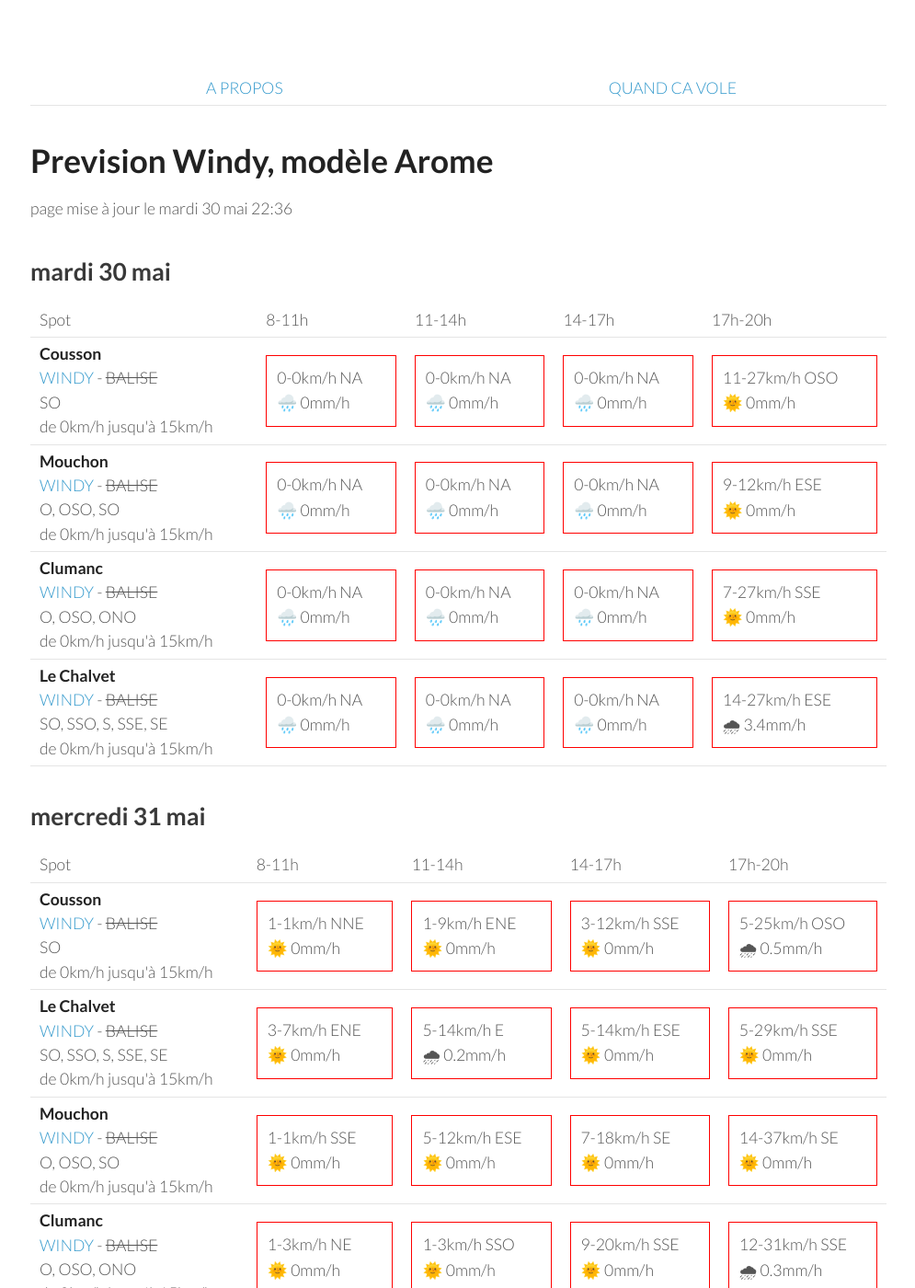
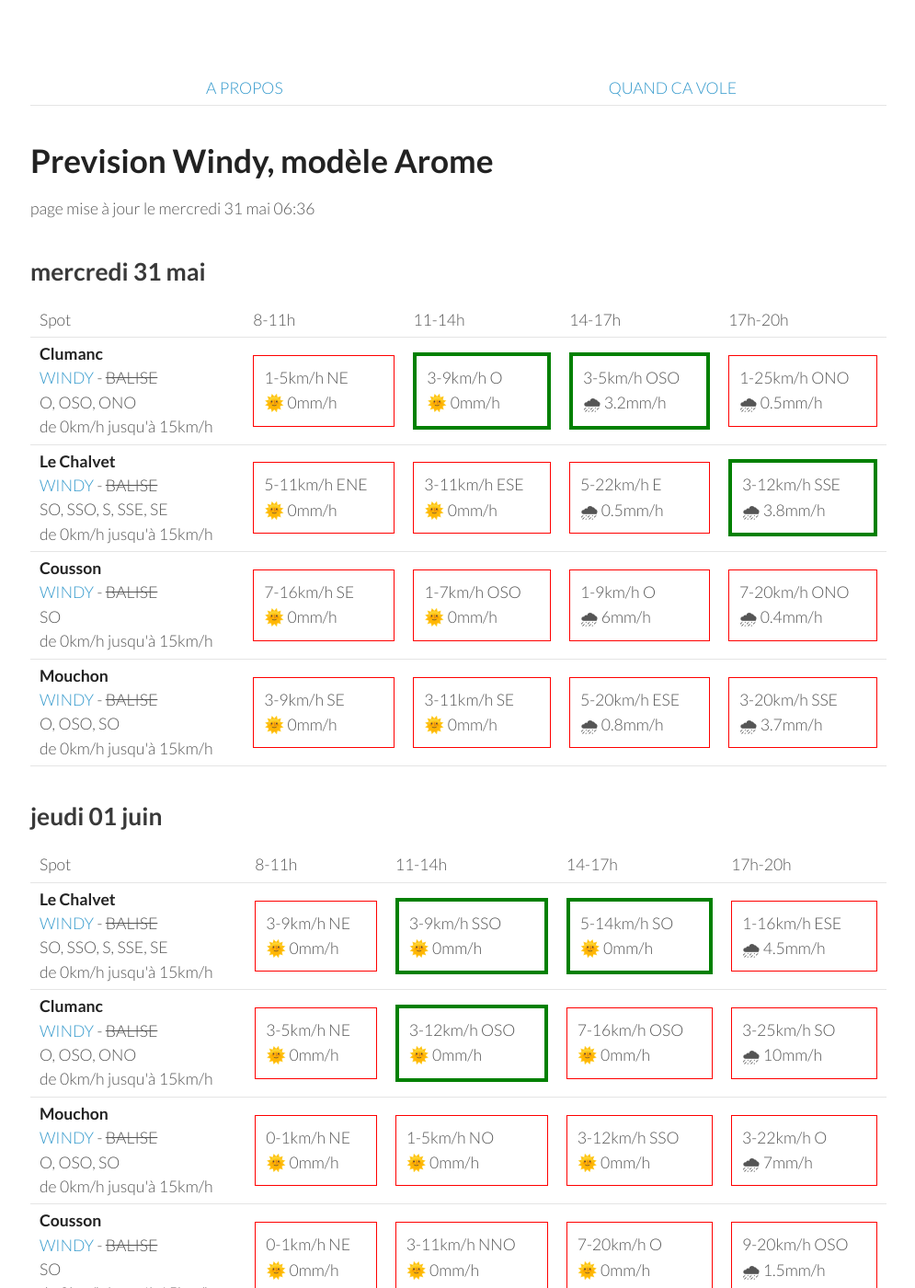
Before and after one commit to parapente-dans-le-nord/parapente-dans-le-nord.github.io, a Jekyll site: the page built from saint_andre.markdown, in a window 1280 px wide and 1400 px high. Shown: the whole window at 92% size, without its empty margins (25-1020 px from the left). Built offline with Jekyll 4.4.1, drawn with Linux system fonts in a browser that asks for light colours; some of the changed text lies outside the part shown.

Commit message:
update index.markdown

```diff
--- a/saint_andre.markdown
+++ b/saint_andre.markdown
@@ -7,60 +7,8 @@ title:  "Tous les spots"
 {: .links}
 
 # Prevision Windy, modèle Arome
-page mise à jour le mardi 30 mai 22:36
+page mise à jour le mercredi 31 mai 06:36
 
-## mardi 30 mai
-
-{::nomarkdown}
-<table>
-  <tbody>
-    <tr>
-      <td>Spot</td>
-      <td>8-11h</td>
-      <td>11-14h</td>
-      <td>14-17h</td>
-      <td>17h-20h</td>
-    </tr>
-<tr>
-        <td><strong>Cousson</strong><br><a href="https://windy.com/44.054/6.240?43.940,6.241,10,m:eSAaglz">WINDY</a> - <span class="no-balise"> BALISE </span><br> <span class="vent-favorable">SO</span><br><span class="force-vent">de 0km/h jusqu'à 15km/h</span> </td>
-
-            <td><div class="not-flyable"><p>0-0km/h NA</p><p>🌧️ 0mm/h</p></div></td>
-            <td><div class="not-flyable"><p>0-0km/h NA</p><p>🌧️ 0mm/h</p></div></td>
-            <td><div class="not-flyable"><p>0-0km/h NA</p><p>🌧️ 0mm/h</p></div></td>
-            <td><div class="not-flyable"><p>11-27km/h OSO</p><p>🌞 0mm/h</p></div></td>
-
-    </tr>
-<tr>
-        <td><strong>Mouchon</strong><br><a href="https://windy.com/43.992/6.424?43.878,6.425,10,m:eSuaglR">WINDY</a> - <span class="no-balise"> BALISE </span><br> <span class="vent-favorable">O, OSO, SO</span><br><span class="force-vent">de 0km/h jusqu'à 15km/h</span> </td>
-
-            <td><div class="not-flyable"><p>0-0km/h NA</p><p>🌧️ 0mm/h</p></div></td>
-            <td><div class="not-flyable"><p>0-0km/h NA</p><p>🌧️ 0mm/h</p></div></td>
-            <td><div class="not-flyable"><p>0-0km/h NA</p><p>🌧️ 0mm/h</p></div></td>
-            <td><div class="not-flyable"><p>9-12km/h ESE</p><p>🌞 0mm/h</p></div></td>
-
-    </tr>
-<tr>
-        <td><strong>Clumanc</strong><br><a href="https://windy.com/44.027/6.402?43.914,6.403,10,m:eSxaglP">WINDY</a> - <span class="no-balise"> BALISE </span><br> <span class="vent-favorable">O, OSO, ONO</span><br><span class="force-vent">de 0km/h jusqu'à 15km/h</span> </td>
-
-            <td><div class="not-flyable"><p>0-0km/h NA</p><p>🌧️ 0mm/h</p></div></td>
-            <td><div class="not-flyable"><p>0-0km/h NA</p><p>🌧️ 0mm/h</p></div></td>
-            <td><div class="not-flyable"><p>0-0km/h NA</p><p>🌧️ 0mm/h</p></div></td>
-            <td><div class="not-flyable"><p>7-27km/h SSE</p><p>🌞 0mm/h</p></div></td>
-
-    </tr>
-<tr>
-        <td><strong>Le Chalvet</strong><br><a href="https://windy.com/43.979/6.480?43.866,6.480,10,m:eSsaglX">WINDY</a> - <span class="no-balise"> BALISE </span><br> <span class="vent-favorable">SO, SSO, S, SSE, SE</span><br><span class="force-vent">de 0km/h jusqu'à 15km/h</span> </td>
-
-            <td><div class="not-flyable"><p>0-0km/h NA</p><p>🌧️ 0mm/h</p></div></td>
-            <td><div class="not-flyable"><p>0-0km/h NA</p><p>🌧️ 0mm/h</p></div></td>
-            <td><div class="not-flyable"><p>0-0km/h NA</p><p>🌧️ 0mm/h</p></div></td>
-            <td><div class="not-flyable"><p>14-27km/h ESE</p><p>🌧 3.4mm/h</p></div></td>
-
-    </tr>
-
-</tbody>
-</table>
-{:/}
 ## mercredi 31 mai
 
 {::nomarkdown}
@@ -74,42 +22,42 @@ page mise à jour le mardi 30 mai 22:36
       <td>17h-20h</td>
     </tr>
 <tr>
-        <td><strong>Cousson</strong><br><a href="https://windy.com/44.054/6.240?43.940,6.241,10,m:eSAaglz">WINDY</a> - <span class="no-balise"> BALISE </span><br> <span class="vent-favorable">SO</span><br><span class="force-vent">de 0km/h jusqu'à 15km/h</span> </td>
+        <td><strong>Clumanc</strong><br><a href="https://windy.com/44.027/6.402?43.914,6.403,10,m:eSxaglP">WINDY</a> - <span class="no-balise"> BALISE </span><br> <span class="vent-favorable">O, OSO, ONO</span><br><span class="force-vent">de 0km/h jusqu'à 15km/h</span> </td>
 
-            <td><div class="not-flyable"><p>1-1km/h NNE</p><p>🌞 0mm/h</p></div></td>
-            <td><div class="not-flyable"><p>1-9km/h ENE</p><p>🌞 0mm/h</p></div></td>
-            <td><div class="not-flyable"><p>3-12km/h SSE</p><p>🌞 0mm/h</p></div></td>
-            <td><div class="not-flyable"><p>5-25km/h OSO</p><p>🌧 0.5mm/h</p></div></td>
+            <td><div class="not-flyable"><p>1-5km/h NE</p><p>🌞 0mm/h</p></div></td>
+            <td><div class="flyable"><p>3-9km/h O</p><p>🌞 0mm/h</p></div></td>
+            <td><div class="flyable"><p>3-5km/h OSO</p><p>🌧 3.2mm/h</p></div></td>
+            <td><div class="not-flyable"><p>1-25km/h ONO</p><p>🌧 0.5mm/h</p></div></td>
 
 
     </tr>
 <tr>
         <td><strong>Le Chalvet</strong><br><a href="https://windy.com/43.979/6.480?43.866,6.480,10,m:eSsaglX">WINDY</a> - <span class="no-balise"> BALISE </span><br> <span class="vent-favorable">SO, SSO, S, SSE, SE</span><br><span class="force-vent">de 0km/h jusqu'à 15km/h</span> </td>
 
-            <td><div class="not-flyable"><p>3-7km/h ENE</p><p>🌞 0mm/h</p></div></td>
-            <td><div class="not-flyable"><p>5-14km/h E</p><p>🌧 0.2mm/h</p></div></td>
-            <td><div class="not-flyable"><p>5-14km/h ESE</p><p>🌞 0mm/h</p></div></td>
-            <td><div class="not-flyable"><p>5-29km/h SSE</p><p>🌞 0mm/h</p></div></td>
+            <td><div class="not-flyable"><p>5-11km/h ENE</p><p>🌞 0mm/h</p></div></td>
+            <td><div class="not-flyable"><p>3-11km/h ESE</p><p>🌞 0mm/h</p></div></td>
+            <td><div class="not-flyable"><p>5-22km/h E</p><p>🌧 0.5mm/h</p></div></td>
+            <td><div class="flyable"><p>3-12km/h SSE</p><p>🌧 3.8mm/h</p></div></td>
+
+
+    </tr>
+<tr>
+        <td><strong>Cousson</strong><br><a href="https://windy.com/44.054/6.240?43.940,6.241,10,m:eSAaglz">WINDY</a> - <span class="no-balise"> BALISE </span><br> <span class="vent-favorable">SO</span><br><span class="force-vent">de 0km/h jusqu'à 15km/h</span> </td>
+
+            <td><div class="not-flyable"><p>7-16km/h SE</p><p>🌞 0mm/h</p></div></td>
+            <td><div class="not-flyable"><p>1-7km/h OSO</p><p>🌞 0mm/h</p></div></td>
+            <td><div class="not-flyable"><p>1-9km/h O</p><p>🌧 6mm/h</p></div></td>
+            <td><div class="not-flyable"><p>7-20km/h ONO</p><p>🌧 0.4mm/h</p></div></td>
 
 
     </tr>
 <tr>
         <td><strong>Mouchon</strong><br><a href="https://windy.com/43.992/6.424?43.878,6.425,10,m:eSuaglR">WINDY</a> - <span class="no-balise"> BALISE </span><br> <span class="vent-favorable">O, OSO, SO</span><br><span class="force-vent">de 0km/h jusqu'à 15km/h</span> </td>
 
-            <td><div class="not-flyable"><p>1-1km/h SSE</p><p>🌞 0mm/h</p></div></td>
-            <td><div class="not-flyable"><p>5-12km/h ESE</p><p>🌞 0mm/h</p></div></td>
-            <td><div class="not-flyable"><p>7-18km/h SE</p><p>🌞 0mm/h</p></div></td>
-            <td><div class="not-flyable"><p>14-37km/h SE</p><p>🌞 0mm/h</p></div></td>
-
-
-    </tr>
-<tr>
-        <td><strong>Clumanc</strong><br><a href="https://windy.com/44.027/6.402?43.914,6.403,10,m:eSxaglP">WINDY</a> - <span class="no-balise"> BALISE </span><br> <span class="vent-favorable">O, OSO, ONO</span><br><span class="force-vent">de 0km/h jusqu'à 15km/h</span> </td>
-
-            <td><div class="not-flyable"><p>1-3km/h NE</p><p>🌞 0mm/h</p></div></td>
-            <td><div class="not-flyable"><p>1-3km/h SSO</p><p>🌞 0mm/h</p></div></td>
-            <td><div class="not-flyable"><p>9-20km/h SSE</p><p>🌞 0mm/h</p></div></td>
-            <td><div class="not-flyable"><p>12-31km/h SSE</p><p>🌧 0.3mm/h</p></div></td>
+            <td><div class="not-flyable"><p>3-9km/h SE</p><p>🌞 0mm/h</p></div></td>
+            <td><div class="not-flyable"><p>3-11km/h SE</p><p>🌞 0mm/h</p></div></td>
+            <td><div class="not-flyable"><p>5-20km/h ESE</p><p>🌧 0.8mm/h</p></div></td>
+            <td><div class="not-flyable"><p>3-20km/h SSE</p><p>🌧 3.7mm/h</p></div></td>
 
 
     </tr>
@@ -130,42 +78,42 @@ page mise à jour le mardi 30 mai 22:36
       <td>17h-20h</td>
     </tr>
 <tr>
+        <td><strong>Le Chalvet</strong><br><a href="https://windy.com/43.979/6.480?43.866,6.480,10,m:eSsaglX">WINDY</a> - <span class="no-balise"> BALISE </span><br> <span class="vent-favorable">SO, SSO, S, SSE, SE</span><br><span class="force-vent">de 0km/h jusqu'à 15km/h</span> </td>
+
+            <td><div class="not-flyable"><p>3-9km/h NE</p><p>🌞 0mm/h</p></div></td>
+            <td><div class="flyable"><p>3-9km/h SSO</p><p>🌞 0mm/h</p></div></td>
+            <td><div class="flyable"><p>5-14km/h SO</p><p>🌞 0mm/h</p></div></td>
+            <td><div class="not-flyable"><p>1-16km/h ESE</p><p>🌧 4.5mm/h</p></div></td>
+
+
+    </tr>
+<tr>
+        <td><strong>Clumanc</strong><br><a href="https://windy.com/44.027/6.402?43.914,6.403,10,m:eSxaglP">WINDY</a> - <span class="no-balise"> BALISE </span><br> <span class="vent-favorable">O, OSO, ONO</span><br><span class="force-vent">de 0km/h jusqu'à 15km/h</span> </td>
+
+            <td><div class="not-flyable"><p>3-5km/h NE</p><p>🌞 0mm/h</p></div></td>
+            <td><div class="flyable"><p>3-12km/h OSO</p><p>🌞 0mm/h</p></div></td>
+            <td><div class="not-flyable"><p>7-16km/h OSO</p><p>🌞 0mm/h</p></div></td>
+            <td><div class="not-flyable"><p>3-25km/h SO</p><p>🌧 10mm/h</p></div></td>
+
+
+    </tr>
+<tr>
         <td><strong>Mouchon</strong><br><a href="https://windy.com/43.992/6.424?43.878,6.425,10,m:eSuaglR">WINDY</a> - <span class="no-balise"> BALISE </span><br> <span class="vent-favorable">O, OSO, SO</span><br><span class="force-vent">de 0km/h jusqu'à 15km/h</span> </td>
 
-            <td><div class="not-flyable"><p>0-7km/h SSE</p><p>🌞 0mm/h</p></div></td>
-            <td><div class="not-flyable"><p>5-22km/h ESE</p><p>🌞 0mm/h</p></div></td>
-            <td><div class="not-flyable"><p>1-22km/h SE</p><p>🌞 0mm/h</p></div></td>
-            <td><div class="not-flyable"><p>5-18km/h O</p><p>🌧 1.5mm/h</p></div></td>
+            <td><div class="not-flyable"><p>0-1km/h NE</p><p>🌞 0mm/h</p></div></td>
+            <td><div class="not-flyable"><p>1-5km/h NO</p><p>🌞 0mm/h</p></div></td>
+            <td><div class="not-flyable"><p>3-12km/h SSO</p><p>🌞 0mm/h</p></div></td>
+            <td><div class="not-flyable"><p>3-22km/h O</p><p>🌧 7mm/h</p></div></td>
 
 
     </tr>
 <tr>
         <td><strong>Cousson</strong><br><a href="https://windy.com/44.054/6.240?43.940,6.241,10,m:eSAaglz">WINDY</a> - <span class="no-balise"> BALISE </span><br> <span class="vent-favorable">SO</span><br><span class="force-vent">de 0km/h jusqu'à 15km/h</span> </td>
 
-            <td><div class="not-flyable"><p>0-1km/h E</p><p>🌞 0mm/h</p></div></td>
-            <td><div class="not-flyable"><p>3-18km/h O</p><p>🌞 0mm/h</p></div></td>
-            <td><div class="not-flyable"><p>3-22km/h OSO</p><p>🌞 0mm/h</p></div></td>
-            <td><div class="not-flyable"><p>9-27km/h OSO</p><p>🌧 1.9mm/h</p></div></td>
-
-
-    </tr>
-<tr>
-        <td><strong>Clumanc</strong><br><a href="https://windy.com/44.027/6.402?43.914,6.403,10,m:eSxaglP">WINDY</a> - <span class="no-balise"> BALISE </span><br> <span class="vent-favorable">O, OSO, ONO</span><br><span class="force-vent">de 0km/h jusqu'à 15km/h</span> </td>
-
-            <td><div class="not-flyable"><p>3-5km/h ENE</p><p>🌞 0mm/h</p></div></td>
-            <td><div class="not-flyable"><p>3-20km/h SE</p><p>🌞 0mm/h</p></div></td>
-            <td><div class="not-flyable"><p>1-22km/h NO</p><p>🌧 0.9mm/h</p></div></td>
-            <td><div class="not-flyable"><p>5-20km/h O</p><p>🌧 1.7mm/h</p></div></td>
-
-
-    </tr>
-<tr>
-        <td><strong>Le Chalvet</strong><br><a href="https://windy.com/43.979/6.480?43.866,6.480,10,m:eSsaglX">WINDY</a> - <span class="no-balise"> BALISE </span><br> <span class="vent-favorable">SO, SSO, S, SSE, SE</span><br><span class="force-vent">de 0km/h jusqu'à 15km/h</span> </td>
-
-            <td><div class="not-flyable"><p>3-12km/h NE</p><p>🌞 0mm/h</p></div></td>
-            <td><div class="not-flyable"><p>5-24km/h ESE</p><p>🌞 0mm/h</p></div></td>
-            <td><div class="not-flyable"><p>3-24km/h SE</p><p>🌞 0mm/h</p></div></td>
-            <td><div class="not-flyable"><p>1-22km/h OSO</p><p>🌧 1.5mm/h</p></div></td>
+            <td><div class="not-flyable"><p>0-1km/h NE</p><p>🌞 0mm/h</p></div></td>
+            <td><div class="not-flyable"><p>3-11km/h NNO</p><p>🌞 0mm/h</p></div></td>
+            <td><div class="not-flyable"><p>7-20km/h O</p><p>🌞 0mm/h</p></div></td>
+            <td><div class="not-flyable"><p>9-20km/h OSO</p><p>🌧 1.5mm/h</p></div></td>
 
 
     </tr>
@@ -190,38 +138,38 @@ page mise à jour le mardi 30 mai 22:36
 
             <td><div class="not-flyable"><p>5-16km/h ENE</p><p>🌞 0mm/h</p></div></td>
             <td><div class="not-flyable"><p>5-18km/h OSO</p><p>🌞 0mm/h</p></div></td>
-            <td><div class="not-flyable"><p>7-25km/h SSO</p><p>🌧 5mm/h</p></div></td>
-            <td><div class="not-flyable"><p>3-35km/h NNO</p><p>🌧 2.2mm/h</p></div></td>
+            <td><div class="not-flyable"><p>7-25km/h SO</p><p>🌧 3.6mm/h</p></div></td>
+            <td><div class="not-flyable"><p>1-31km/h NE</p><p>🌧 4.5mm/h</p></div></td>
+
+
+    </tr>
+<tr>
+        <td><strong>Le Chalvet</strong><br><a href="https://windy.com/43.979/6.480?43.866,6.480,10,m:eSsaglX">WINDY</a> - <span class="no-balise"> BALISE </span><br> <span class="vent-favorable">SO, SSO, S, SSE, SE</span><br><span class="force-vent">de 0km/h jusqu'à 15km/h</span> </td>
+
+            <td><div class="not-flyable"><p>0-9km/h N</p><p>🌞 0mm/h</p></div></td>
+            <td><div class="not-flyable"><p>3-18km/h S</p><p>🌞 0mm/h</p></div></td>
+            <td><div class="not-flyable"><p>9-29km/h SSO</p><p>🌧 1.8mm/h</p></div></td>
+            <td><div class="not-flyable"><p>3-33km/h NO</p><p>🌧 6mm/h</p></div></td>
 
 
     </tr>
 <tr>
         <td><strong>Clumanc</strong><br><a href="https://windy.com/44.027/6.402?43.914,6.403,10,m:eSxaglP">WINDY</a> - <span class="no-balise"> BALISE </span><br> <span class="vent-favorable">O, OSO, ONO</span><br><span class="force-vent">de 0km/h jusqu'à 15km/h</span> </td>
 
-            <td><div class="not-flyable"><p>1-12km/h E</p><p>🌞 0mm/h</p></div></td>
+            <td><div class="not-flyable"><p>3-12km/h E</p><p>🌞 0mm/h</p></div></td>
             <td><div class="not-flyable"><p>5-18km/h SO</p><p>🌞 0mm/h</p></div></td>
-            <td><div class="not-flyable"><p>5-22km/h S</p><p>🌧 6mm/h</p></div></td>
-            <td><div class="not-flyable"><p>3-25km/h NO</p><p>🌧 2.4mm/h</p></div></td>
-
-
-    </tr>
-<tr>
-        <td><strong>Le Chalvet</strong><br><a href="https://windy.com/43.979/6.480?43.866,6.480,10,m:eSsaglX">WINDY</a> - <span class="no-balise"> BALISE </span><br> <span class="vent-favorable">SO, SSO, S, SSE, SE</span><br><span class="force-vent">de 0km/h jusqu'à 15km/h</span> </td>
-
-            <td><div class="not-flyable"><p>1-9km/h NNE</p><p>🌞 0mm/h</p></div></td>
-            <td><div class="not-flyable"><p>3-18km/h S</p><p>🌞 0mm/h</p></div></td>
-            <td><div class="not-flyable"><p>3-24km/h ESE</p><p>🌧 5mm/h</p></div></td>
-            <td><div class="not-flyable"><p>3-22km/h ONO</p><p>🌧 1.5mm/h</p></div></td>
+            <td><div class="not-flyable"><p>7-24km/h OSO</p><p>🌧 2.2mm/h</p></div></td>
+            <td><div class="not-flyable"><p>3-27km/h NO</p><p>🌧 7mm/h</p></div></td>
 
 
     </tr>
 <tr>
         <td><strong>Mouchon</strong><br><a href="https://windy.com/43.992/6.424?43.878,6.425,10,m:eSuaglR">WINDY</a> - <span class="no-balise"> BALISE </span><br> <span class="vent-favorable">O, OSO, SO</span><br><span class="force-vent">de 0km/h jusqu'à 15km/h</span> </td>
 
-            <td><div class="not-flyable"><p>1-9km/h E</p><p>🌞 0mm/h</p></div></td>
-            <td><div class="not-flyable"><p>3-18km/h SO</p><p>🌞 0mm/h</p></div></td>
-            <td><div class="not-flyable"><p>3-20km/h SSE</p><p>🌧 6mm/h</p></div></td>
-            <td><div class="not-flyable"><p>3-22km/h NO</p><p>🌧 1.5mm/h</p></div></td>
+            <td><div class="not-flyable"><p>1-9km/h ESE</p><p>🌞 0mm/h</p></div></td>
+            <td><div class="not-flyable"><p>3-18km/h SSO</p><p>🌞 0mm/h</p></div></td>
+            <td><div class="not-flyable"><p>9-25km/h SO</p><p>🌧 2.1mm/h</p></div></td>
+            <td><div class="not-flyable"><p>3-29km/h NO</p><p>🌧 7mm/h</p></div></td>
 
 
     </tr>
@@ -244,8 +192,8 @@ page mise à jour le mardi 30 mai 22:36
 <tr>
         <td><strong>Cousson</strong><br><a href="https://windy.com/44.054/6.240?43.940,6.241,10,m:eSAaglz">WINDY</a> - <span class="no-balise"> BALISE </span><br> <span class="vent-favorable">SO</span><br><span class="force-vent">de 0km/h jusqu'à 15km/h</span> </td>
 
-            <td><div class="not-flyable"><p>5-16km/h ENE</p><p>🌞 0mm/h</p></div></td>
-            <td><div class="not-flyable"><p>7-24km/h SO</p><p>🌧 1mm/h</p></div></td>
+            <td><div class="not-flyable"><p>5-14km/h E</p><p>🌞 0mm/h</p></div></td>
+            <td><div class="not-flyable"><p>5-20km/h SSO</p><p>🌞 0mm/h</p></div></td>
             <td><div class="not-flyable"><p>3-22km/h SSO</p><p>🌧 1.2mm/h</p></div></td>
             <td><div class="not-flyable"><p>5-29km/h NE</p><p>🌧 11mm/h</p></div></td>
 
@@ -254,8 +202,8 @@ page mise à jour le mardi 30 mai 22:36
 <tr>
         <td><strong>Mouchon</strong><br><a href="https://windy.com/43.992/6.424?43.878,6.425,10,m:eSuaglR">WINDY</a> - <span class="no-balise"> BALISE </span><br> <span class="vent-favorable">O, OSO, SO</span><br><span class="force-vent">de 0km/h jusqu'à 15km/h</span> </td>
 
-            <td><div class="not-flyable"><p>3-12km/h E</p><p>🌞 0mm/h</p></div></td>
-            <td><div class="not-flyable"><p>7-24km/h S</p><p>🌧 0.6mm/h</p></div></td>
+            <td><div class="not-flyable"><p>3-12km/h ESE</p><p>🌞 0mm/h</p></div></td>
+            <td><div class="not-flyable"><p>7-25km/h SSE</p><p>🌧 0.2mm/h</p></div></td>
             <td><div class="not-flyable"><p>5-25km/h S</p><p>🌧 4.4mm/h</p></div></td>
             <td><div class="not-flyable"><p>1-35km/h NNE</p><p>🌧 5mm/h</p></div></td>
 
@@ -265,7 +213,7 @@ page mise à jour le mardi 30 mai 22:36
         <td><strong>Clumanc</strong><br><a href="https://windy.com/44.027/6.402?43.914,6.403,10,m:eSxaglP">WINDY</a> - <span class="no-balise"> BALISE </span><br> <span class="vent-favorable">O, OSO, ONO</span><br><span class="force-vent">de 0km/h jusqu'à 15km/h</span> </td>
 
             <td><div class="not-flyable"><p>3-14km/h E</p><p>🌞 0mm/h</p></div></td>
-            <td><div class="not-flyable"><p>7-24km/h SSO</p><p>🌧 0.5mm/h</p></div></td>
+            <td><div class="not-flyable"><p>7-25km/h SSE</p><p>🌧 0.2mm/h</p></div></td>
             <td><div class="not-flyable"><p>3-25km/h SSO</p><p>🌧 4.7mm/h</p></div></td>
             <td><div class="not-flyable"><p>3-35km/h NNE</p><p>🌧 5mm/h</p></div></td>
 
@@ -274,8 +222,8 @@ page mise à jour le mardi 30 mai 22:36
 <tr>
         <td><strong>Le Chalvet</strong><br><a href="https://windy.com/43.979/6.480?43.866,6.480,10,m:eSsaglX">WINDY</a> - <span class="no-balise"> BALISE </span><br> <span class="vent-favorable">SO, SSO, S, SSE, SE</span><br><span class="force-vent">de 0km/h jusqu'à 15km/h</span> </td>
 
-            <td><div class="not-flyable"><p>3-11km/h E</p><p>🌞 0mm/h</p></div></td>
-            <td><div class="not-flyable"><p>9-25km/h SSE</p><p>🌧 0.8mm/h</p></div></td>
+            <td><div class="not-flyable"><p>3-12km/h E</p><p>🌞 0mm/h</p></div></td>
+            <td><div class="not-flyable"><p>9-25km/h SSE</p><p>🌞 0mm/h</p></div></td>
             <td><div class="not-flyable"><p>5-27km/h S</p><p>🌧 4.1mm/h</p></div></td>
             <td><div class="not-flyable"><p>1-33km/h N</p><p>🌧 7mm/h</p></div></td>
 
```
